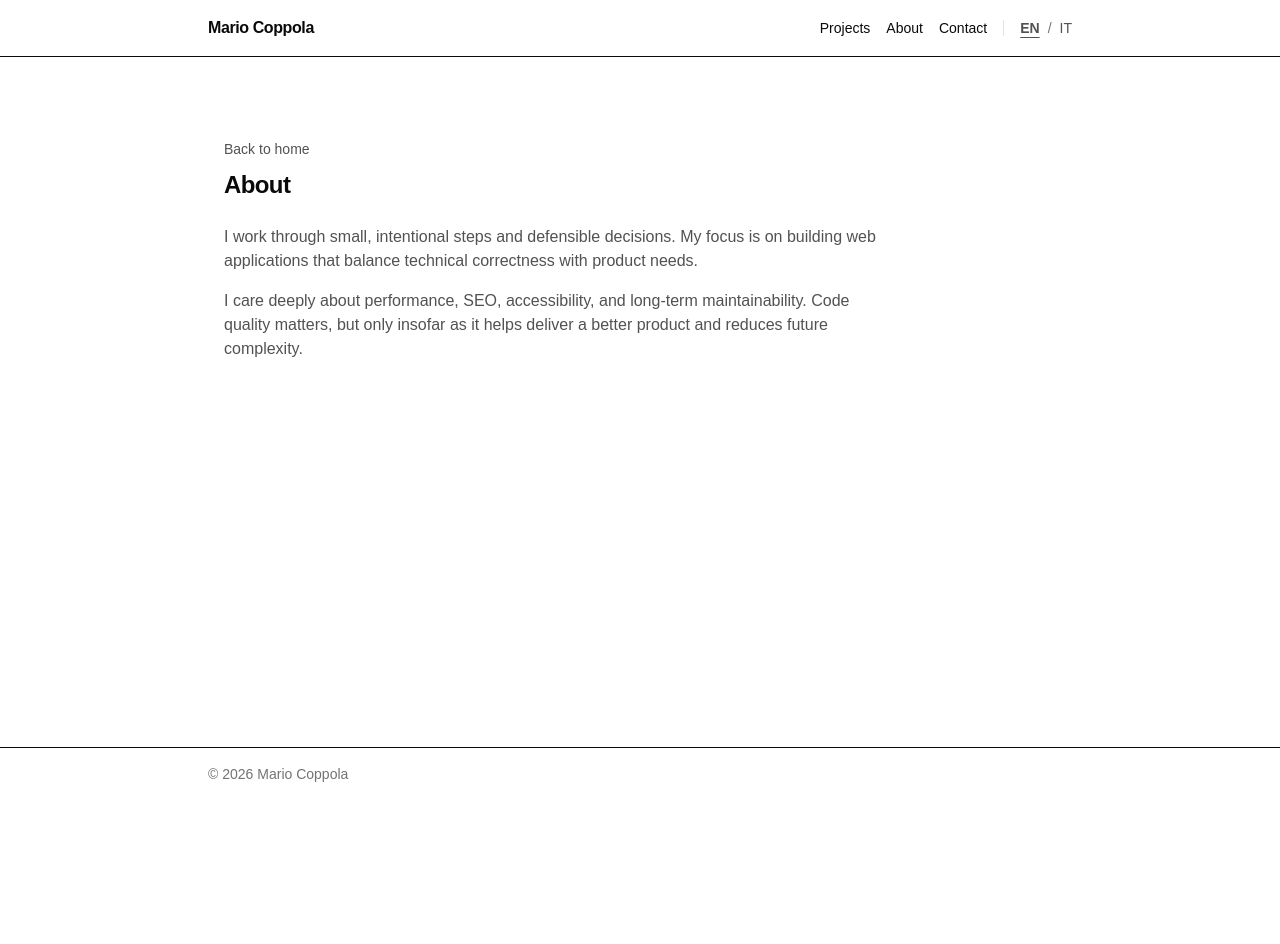
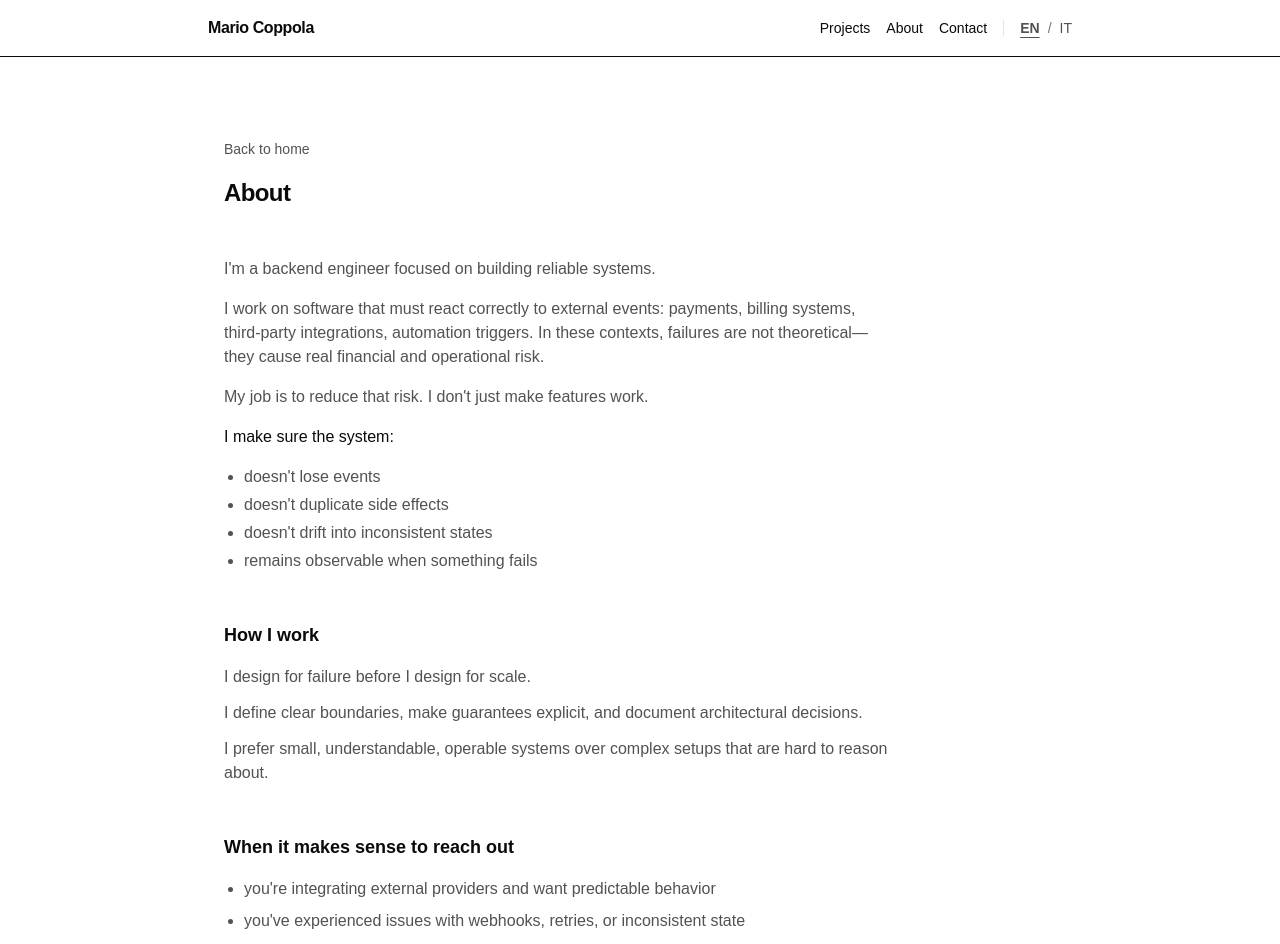
Before and after one commit to mario-coppola/portfolio, a Next.js app: page /about in a window 1280 px wide. Shown: the top 944 px of the page. Before the commit the page ends 800 px from the top, so only its background shows below. Built offline with nearby package versions, Linux system fonts and the light colour scheme; no server answers.

Commit message:
feat: add about page

```diff
--- a/src/app/about/page.tsx
+++ b/src/app/about/page.tsx
@@ -1,14 +1,14 @@
 import type { Metadata } from "next";
-import { getLangFromSearchParams, type SearchParams } from "@/content/i18n";
+import { Container } from "@/components/ui/Container";
+import { ButtonLink } from "@/components/ui/Button";
+import { getLangFromSearchParams, t, type SearchParams } from "@/content/i18n";
+import { aboutContent } from "../../content/about";
+import { absoluteUrl, getSiteUrl } from "@/lib/siteUrl";
 import { site } from "@/content/site";
-import { Container } from "@/components/ui/Container";
 import { TextLink } from "@/components/ui/TextLink";
-import { absoluteUrl, getSiteUrl } from "@/lib/siteUrl";
 
 const siteUrl = getSiteUrl();
 const globalOgImageUrl = absoluteUrl("/opengraph-image");
-const personId = `${siteUrl}/#person`;
-const websiteId = `${siteUrl}/#website`;
 
 export async function generateMetadata({
   searchParams,
@@ -17,24 +17,31 @@ export async function generateMetadata({
 }): Promise<Metadata> {
   const resolvedSearchParams = await Promise.resolve(searchParams);
   const lang = getLangFromSearchParams(resolvedSearchParams);
+  const content = t(aboutContent, lang);
+
+  const canonicalUrl = `${siteUrl}/about`;
 
   return {
+    title: content.title + " - " + content.title,
+    description: content.intro.p1,
     alternates: {
-      canonical: `${siteUrl}/about`,
+      canonical: canonicalUrl,
       languages: {
-        "en-US": `${siteUrl}/about?lang=en`,
-        "it-IT": `${siteUrl}/about?lang=it`,
+        "en-US": `${canonicalUrl}?lang=en`,
+        "it-IT": `${canonicalUrl}?lang=it`,
       },
     },
     openGraph: {
       url: absoluteUrl("/about"),
       locale: lang === "it" ? "it_IT" : "en_US",
+      title: content.title + " - " + site.title,
+      description: content.intro.p1,
       images: [globalOgImageUrl],
     },
     twitter: {
       card: "summary_large_image",
-      title: site.title,
-      description: site.description,
+      title: content.title + " - " + site.title,
+      description: content.intro.p1,
       images: [globalOgImageUrl],
     },
   };
@@ -43,50 +50,72 @@ export async function generateMetadata({
 export default async function AboutPage({
   searchParams,
 }: {
-  searchParams?: SearchParams;
+  searchParams?: Promise<SearchParams> | SearchParams;
 }) {
   const resolvedSearchParams = await Promise.resolve(searchParams);
   const lang = getLangFromSearchParams(resolvedSearchParams);
-  const inLanguage = lang === "it" ? "it-IT" : "en-US";
-  const pageDescription =
-    "I work through small, intentional steps and defensible decisions. My focus is on building web applications that balance technical correctness with product needs.";
-  const pageJsonLd = {
-    "@context": "https://schema.org",
-    "@type": "WebPage",
-    name: "About",
-    description: pageDescription,
-    url: `${siteUrl}/about`,
-    isPartOf: { "@id": websiteId },
-    about: { "@id": personId },
-    inLanguage,
-  };
+  const content = t(aboutContent, lang);
 
   return (
-    <Container className="space-y-6 py-10">
-      <script
-        type="application/ld+json"
-        dangerouslySetInnerHTML={{ __html: JSON.stringify(pageJsonLd) }}
-      />
-      <header className="space-y-2">
-        <div>
-          <TextLink href="/">Back to home</TextLink>
-        </div>
-        <h1 className="text-2xl font-semibold tracking-tight">About</h1>
+    <Container className="space-y-12 py-10">
+      <header className="space-y-4">
+      <div>
+          <TextLink href="/">{content.backToHome}</TextLink>
+      </div>
+      <h1 className="text-2xl font-semibold tracking-tight">{content.title}</h1>
+
       </header>
 
-      <div className="space-y-4">
-        <p className="max-w-2xl text-[var(--muted)]">
-          I work through small, intentional steps and defensible decisions.
-          My focus is on building web applications that balance technical
-          correctness with product needs.
+      <section className="space-y-4 text-[var(--muted)] max-w-2xl">
+        <p>{content.intro.p1}</p>
+        <p>{content.intro.p2}</p>
+        <p>{content.intro.p3}</p>
+
+        <p className="text-[var(--foreground)] font-medium">
+          {content.intro.systemGuaranteeIntro}
         </p>
 
-        <p className="max-w-2xl text-[var(--muted)]">
-          I care deeply about performance, SEO, accessibility, and long-term
-          maintainability. Code quality matters, but only insofar as it helps
-          deliver a better product and reduces future complexity.
+        <ul className="list-disc pl-5 space-y-1">
+          {content.intro.guarantees.map((g) => (
+            <li key={g}>{g}</li>
+          ))}
+        </ul>
+      </section>
+
+      <section className="space-y-4 max-w-2xl">
+        <h2 className="text-lg font-semibold text-[var(--foreground)]">
+          {content.howIWork.title}
+        </h2>
+        <div className="space-y-3 text-[var(--muted)]">
+          <p>{content.howIWork.p1}</p>
+          <p>{content.howIWork.p2}</p>
+          <p>{content.howIWork.p3}</p>
+        </div>
+      </section>
+
+      <section className="space-y-4 max-w-2xl">
+        <h2 className="text-lg font-semibold text-[var(--foreground)]">
+          {content.whenToReachOut.title}
+        </h2>
+
+        <ul className="list-disc pl-5 space-y-2 text-[var(--muted)]">
+          {content.whenToReachOut.points.map((p) => (
+            <li key={p}>{p}</li>
+          ))}
+        </ul>
+      </section>
+
+      <section className="space-y-4 max-w-2xl">
+      <p className="text-[var(--foreground)]">
+          {content.whenToReachOut.closing}
         </p>
-      </div>
+      </section>
+
+      <section>
+        <ButtonLink href="/contact" variant="primary">
+          {content.cta}
+        </ButtonLink>
+      </section>
     </Container>
   );
 }
--- a/src/app/page.tsx
+++ b/src/app/page.tsx
@@ -96,7 +96,7 @@ export default async function Home({ searchParams }: { searchParams?: SearchPara
           <Card key={cs.slug} className="space-y-3">
             <div className="space-y-1">
               <h3 className="text-base font-semibold text-[var(--foreground)]">
-                <TextLink href={`/projects/${cs.slug}`}>{meta.title}</TextLink>
+                {meta.title}
               </h3>
               {meta.summary ? (
                 <p className="text-sm text-[var(--muted)]">{meta.summary}</p>
@@ -107,6 +107,10 @@ export default async function Home({ searchParams }: { searchParams?: SearchPara
               {cs.stack.slice(0, 6).map((tech) => (
                 <Badge key={tech}>{tech}</Badge>
               ))}
+            </div>
+
+            <div>
+              <TextLink href={`/projects/${first.slug}`}>{content.caseStudy.viewCaseStudy}</TextLink>
             </div>
           </Card>
         );
--- a/src/components/blocks/SiteHeaderNav.tsx
+++ b/src/components/blocks/SiteHeaderNav.tsx
@@ -3,7 +3,7 @@
 import Link from "next/link";
 import { useSearchParams } from "next/navigation";
 import { getLangFromSearchParams, t } from "@/content/i18n";
-import { siteHeaderContent } from "@/content/siteheader";
+import { siteHeaderContent } from "@/content/siteHeader";
 
 export function SiteHeaderNav() {
   const sp = useSearchParams();
--- /dev/null
+++ b/src/content/about.ts
@@ -0,0 +1,94 @@
+import type { Lang } from "@/content/i18n";
+
+export type AboutContent = {
+  title: string;
+  backToHome: string;
+  intro: {
+    p1: string;
+    p2: string;
+    p3: string;
+    systemGuaranteeIntro: string;
+    guarantees: string[];
+  };
+  howIWork: {
+    title: string;
+    p1: string;
+    p2: string;
+    p3: string;
+  };
+  whenToReachOut: {
+    title: string;
+    points: string[];
+    closing: string;
+  };
+  cta: string;
+};
+
+export const aboutContent: Record<Lang, AboutContent> = {
+  it: {
+    title: "Chi sono",
+    backToHome: "Torna alla home",
+    intro: {
+      p1: "Sono un backend engineer focalizzato su sistemi affidabili.",
+      p2: "Lavoro su software che deve reagire correttamente a eventi esterni: pagamenti, billing, integrazioni, automazioni. In questi contesti gli errori non sono teorici—generano costi reali, stati incoerenti e perdita di fiducia.",
+      p3: "Il mio lavoro è ridurre quel rischio. Non mi occupo solo di \"far funzionare\" una feature.",
+      systemGuaranteeIntro: "Mi occupo di garantire che il sistema:",
+      guarantees: [
+        "non perda eventi",
+        "non produca effetti duplicati",
+        "non entri in stati silenziosamente inconsistenti",
+        "sia osservabile quando qualcosa va storto",
+      ],
+    },
+    howIWork: {
+      title: "Come lavoro",
+      p1: "Parto dal comportamento del sistema sotto failure, non dall'happy path.",
+      p2: "Definisco confini chiari, esplicito le garanzie, documento le scelte architetturali.",
+      p3: "Preferisco sistemi comprensibili e operabili a soluzioni complesse difficili da mantenere.",
+    },
+    whenToReachOut: {
+      title: "Quando ha senso sentirci",
+      points: [
+        "stai integrando provider esterni e vuoi evitare effetti collaterali nascosti",
+        "hai già avuto problemi con retry, webhook o stati incoerenti",
+        "vuoi un backend che resti controllabile nel tempo",
+      ],
+      closing:
+        "Se il tuo sistema deve reagire a eventi esterni in modo sicuro, posso aiutarti a progettare l'architettura giusta. Scrivimi e raccontami il contesto.",
+    },
+    cta: "Contattami",
+  },
+  en: {
+    title: "About",
+    backToHome: "Back to home",
+    intro: {
+      p1: "I'm a backend engineer focused on building reliable systems.",
+      p2: "I work on software that must react correctly to external events: payments, billing systems, third-party integrations, automation triggers. In these contexts, failures are not theoretical—they cause real financial and operational risk.",
+      p3: "My job is to reduce that risk. I don't just make features work.",
+      systemGuaranteeIntro: "I make sure the system:",
+      guarantees: [
+        "doesn't lose events",
+        "doesn't duplicate side effects",
+        "doesn't drift into inconsistent states",
+        "remains observable when something fails",
+      ],
+    },
+    howIWork: {
+      title: "How I work",
+      p1: "I design for failure before I design for scale.",
+      p2: "I define clear boundaries, make guarantees explicit, and document architectural decisions.",
+      p3: "I prefer small, understandable, operable systems over complex setups that are hard to reason about.",
+    },
+    whenToReachOut: {
+      title: "When it makes sense to reach out",
+      points: [
+        "you're integrating external providers and want predictable behavior",
+        "you've experienced issues with webhooks, retries, or inconsistent state",
+        "you want a backend that remains controllable over time",
+      ],
+      closing:
+        "If your system must react safely to external events, let's discuss your context.",
+    },
+    cta: "Get in touch",
+  },
+};
--- a/src/content/home.ts
+++ b/src/content/home.ts
@@ -10,6 +10,7 @@ export type HomeContent = {
   };
   caseStudy: {
     title: string;
+    viewCaseStudy: string;
   };
   otherProjects: {
     title: string;
@@ -28,6 +29,7 @@ export const homeContent: Record<Lang, HomeContent> = {
     },
     caseStudy: {
       title: "Case studies",
+      viewCaseStudy: "View case study",
     },
     otherProjects: {
       title: "Other projects",
@@ -44,6 +46,7 @@ export const homeContent: Record<Lang, HomeContent> = {
     },
     caseStudy: {
       title: "Case study",
+      viewCaseStudy: "Vedi case study",
     },
     otherProjects: {
       title: "Altri progetti",
--- a/src/content/projectsIndex.ts
+++ b/src/content/projectsIndex.ts
@@ -11,7 +11,7 @@ export type ProjectsIndexContent = {
 export const projectsIndexContent: Record<Lang, ProjectsIndexContent> = {
   en: {
     backToHome: "Back to home",
-    pageTitle: "Projects",
+    pageTitle: "Case Studies",
     pageDescription:
       "Case studies on backend architecture, system guarantees, and design decisions.",
     caseStudiesTitle: "Case studies",
@@ -19,7 +19,7 @@ export const projectsIndexContent: Record<Lang, ProjectsIndexContent> = {
   },
   it: {
     backToHome: "Torna alla home",
-    pageTitle: "Progetti",
+    pageTitle: "Case Study",
     pageDescription:
       "Case study focalizzati su architettura backend, garanzie di sistema e decisioni progettuali.",
     caseStudiesTitle: "Case study",
--- a/tsconfig.json
+++ b/tsconfig.json
@@ -1,5 +1,6 @@
 {
   "compilerOptions": {
+    "baseUrl": ".",
     "target": "ES2017",
     "lib": ["dom", "dom.iterable", "esnext"],
     "allowJs": true,
```
Also changed, not shown: src/app/projects/page.tsx (+21 -20 lines).
